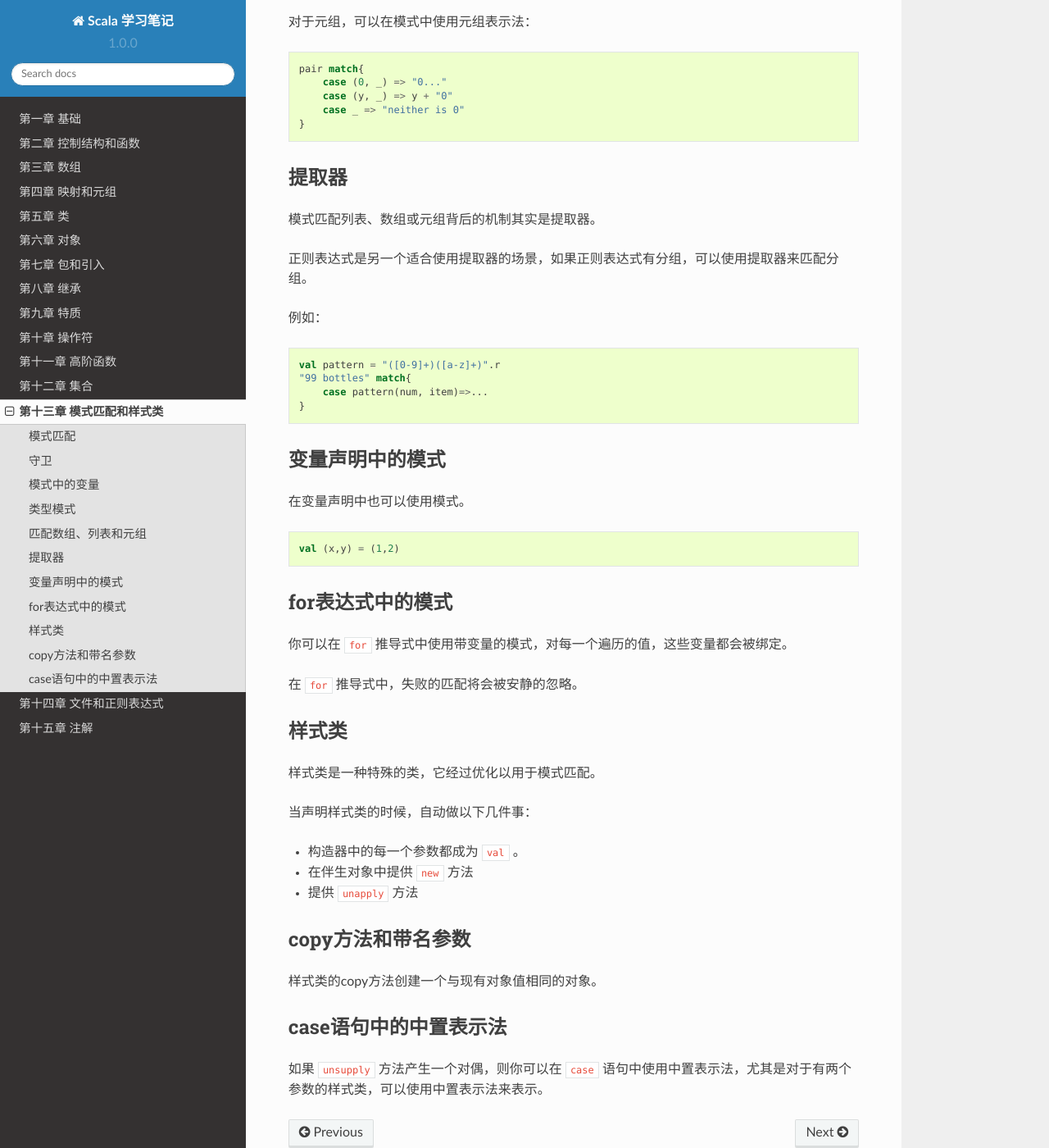
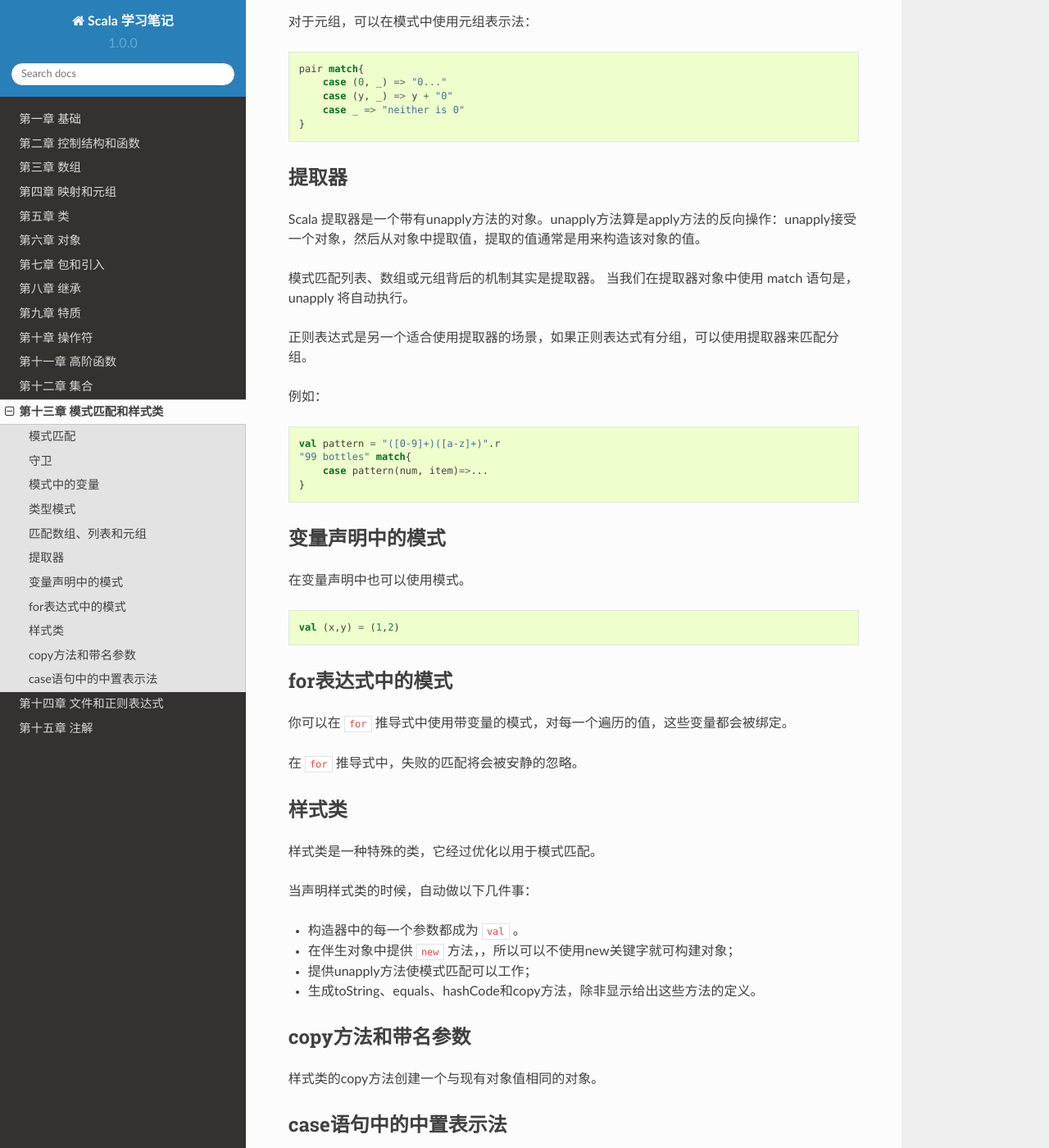
Before and after one commit to nummy/learning-scala, a Sphinx documentation site: the page built from source/chapter/chapter13.rst, in a window 1280 px wide and 1400 px high, scrolled down 2217 px. Shown: the whole window at 82% size. Built offline with Sphinx 7.4.7 and the Read the Docs theme 2.0.0, drawn with Linux system fonts in a browser that asks for light colours.

Commit message:
Update chapter13.rst

```diff
--- a/source/chapter/chapter13.rst
+++ b/source/chapter/chapter13.rst
@@ -137,7 +137,9 @@
 提取器
 --------
 
-模式匹配列表、数组或元组背后的机制其实是提取器。
+Scala 提取器是一个带有unapply方法的对象。unapply方法算是apply方法的反向操作：unapply接受一个对象，然后从对象中提取值，提取的值通常是用来构造该对象的值。
+
+模式匹配列表、数组或元组背后的机制其实是提取器。 当我们在提取器对象中使用 match 语句是，unapply 将自动执行。
 
 正则表达式是另一个适合使用提取器的场景，如果正则表达式有分组，可以使用提取器来匹配分组。
 
@@ -179,9 +181,10 @@ for表达式中的模式
 
 - 构造器中的每一个参数都成为 ``val`` 。
 
-- 在伴生对象中提供 ``new`` 方法
+- 在伴生对象中提供 ``new`` 方法，，所以可以不使用new关键字就可构建对象；
 
-- 提供 ``unapply`` 方法
+- 提供unapply方法使模式匹配可以工作；
+- 生成toString、equals、hashCode和copy方法，除非显示给出这些方法的定义。
 
 ------------------
 copy方法和带名参数
```
